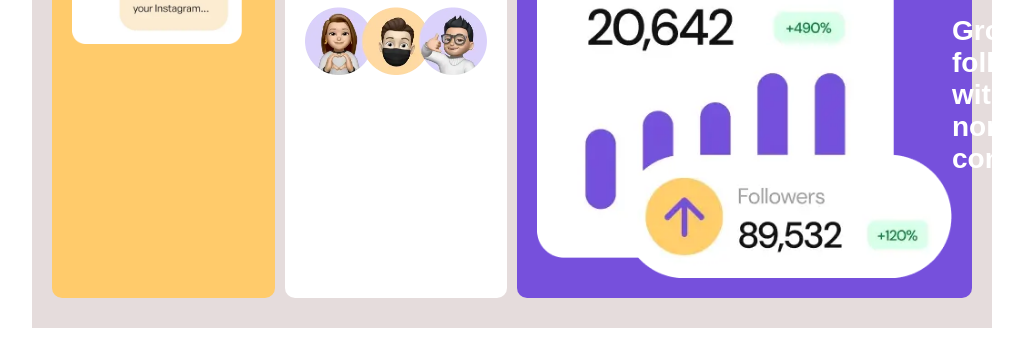
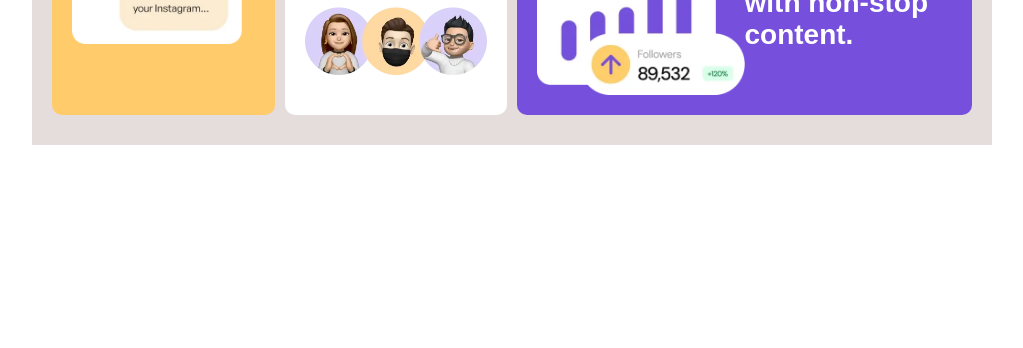
Before and after one commit to wisdom-ebong/bento-grid, a plain HTML site: page index.html in a window 1280 px wide. Shown: the part 632-980 px from the top of the page, without its empty margins (128-1151 px from the left). After the commit the page ends 800 px from the top, so only its background shows below. Drawn offline with Linux system fonts and the light colour scheme; a web font is replaced by a local one.

Commit message:
git commit -m "Updated styles.css"

```diff
--- a/styles.css
+++ b/styles.css
@@ -25,7 +25,7 @@ body {
     grid-template-columns: repeat(4, 1fr);
     grid-template-rows: repeat(5, auto);
     grid-gap: 10px;
-    max-height: auto;
+    max-height: 100vh;
 }
 
 .container div{
@@ -211,7 +211,8 @@ img {
 }
 
 .eighth-item img {
-    width: 100%;
+    min-width: 50%;
+    height: 100%;
 }
 
 .eighth-item h3 {
```
